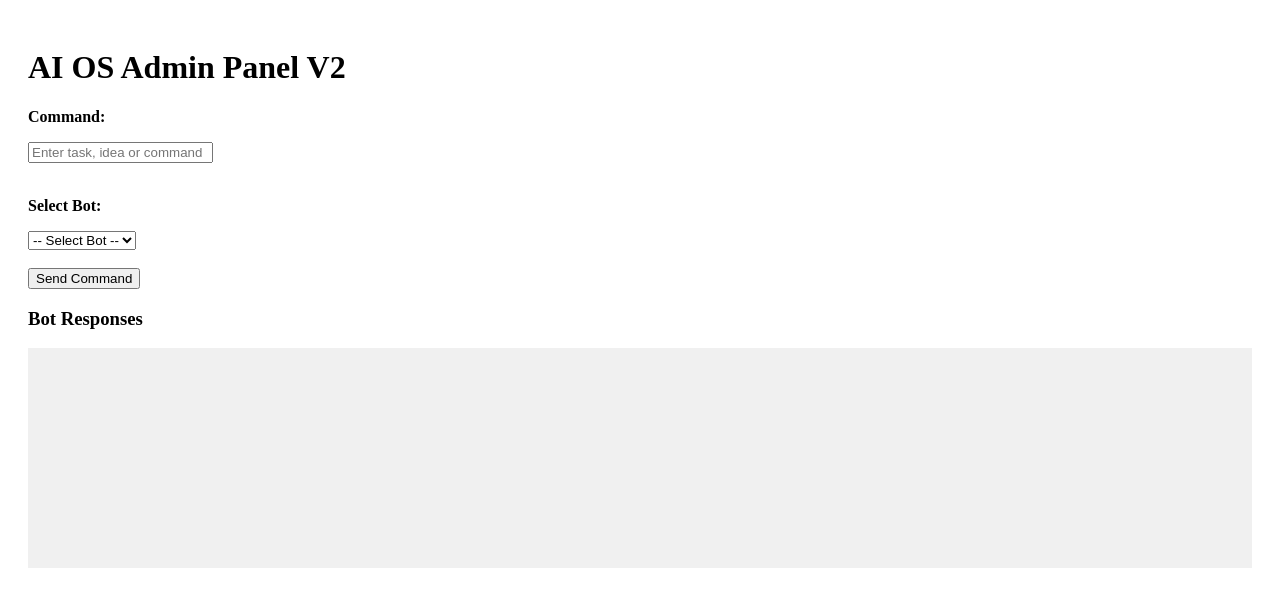
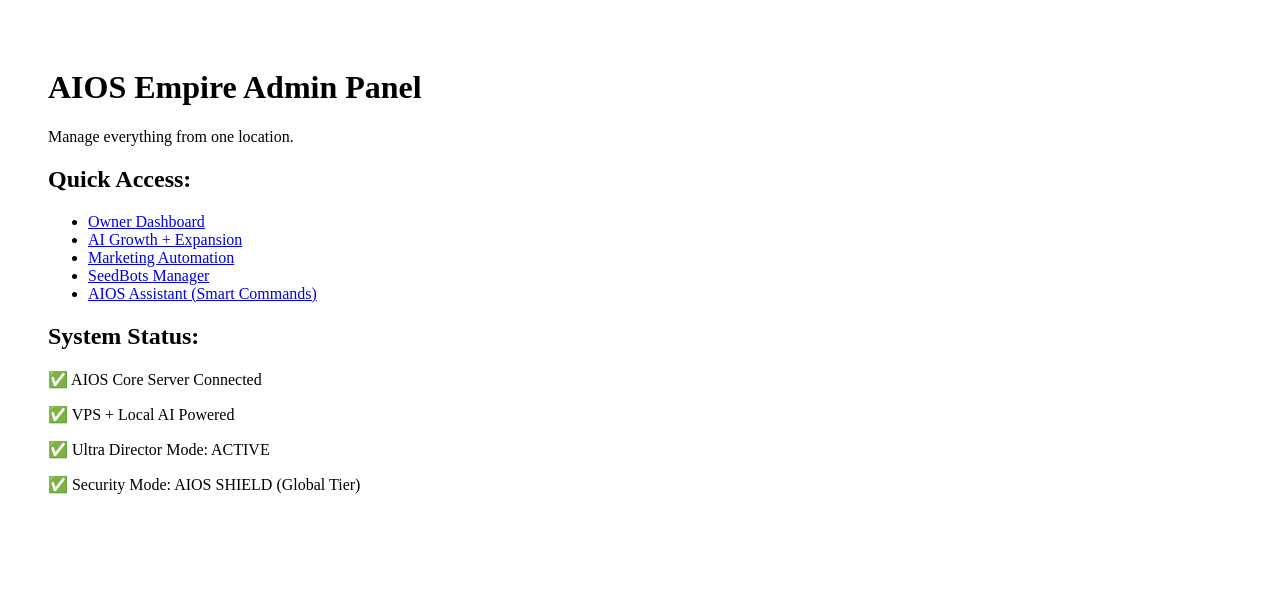
Before and after one commit to GlobalBlockInc/AIOS-frontend, a Next.js app: page /admin in a window 1280 px wide. Shown: the top 606 px of the page. Built offline with nearby package versions, Linux system fonts and the light colour scheme.

Commit message:
Update index.jsx

```diff
--- a/pages/admin/index.jsx
+++ b/pages/admin/index.jsx
@@ -1,70 +1,28 @@
-import { useState } from "react";
+// pages/admin/index.jsx
 
-export default function AdminPanel() {
-  const [command, setCommand] = useState("");
-  const [bot, setBot] = useState("");
-  const [log, setLog] = useState([]);
+import React from "react";
+import Link from "next/link";
 
-  const sendCommand = async () => {
-    if (!bot) {
-      alert("Select a bot first");
-      return;
-    }
+export default function AdminDashboard() {
+  return (
+    <div style={{ padding: "40px" }}>
+      <h1>AIOS Empire Admin Panel</h1>
+      <p>Manage everything from one location.</p>
 
-    const res = await fetch(`/api/ai/command?bot=${bot}`, {
-      method: "POST",
-      headers: { "Content-Type": "application/json" },
-      body: JSON.stringify({
-        command,
-        decision: command,
-        app: command,
-        campaign: command,
-        partner: command,
-        task: command
-      }),
-    });
+      <h2>Quick Access:</h2>
+      <ul>
+        <li><Link href="/admin/owner">Owner Dashboard</Link></li>
+        <li><Link href="/admin/growth">AI Growth + Expansion</Link></li>
+        <li><Link href="/admin/marketing">Marketing Automation</Link></li>
+        <li><Link href="/admin/seedbots">SeedBots Manager</Link></li>
+        <li><Link href="/admin/assistant">AIOS Assistant (Smart Commands)</Link></li>
+      </ul>
 
-    const data = await res.json();
-
-    setLog((prev) => [...prev, `→ ${bot}: ${data.result || data.error}`]);
-    setCommand("");
-  };
-
-  return (
-    <div style={{ padding: "20px" }}>
-      <h1>AI OS Admin Panel V2</h1>
-
-      <p><strong>Command:</strong></p>
-      <input
-        value={command}
-        onChange={(e) => setCommand(e.target.value)}
-        placeholder="Enter task, idea or command"
-      />
-      <br /><br />
-
-      <p><strong>Select Bot:</strong></p>
-      <select value={bot} onChange={(e) => setBot(e.target.value)}>
-        <option value="">-- Select Bot --</option>
-        <option value="manager">ManagerBot</option>
-        <option value="test">TestBot</option>
-        <option value="creator">CreatorBot</option>
-        <option value="selfheal">SelfHealBot</option>
-        <option value="ai-ceo">AI CEOBot</option>
-        <option value="deploy">DeployBot</option>
-        <option value="marketing">MarketingBot</option>
-        <option value="partner">PartnerBot</option>
-        <option value="scheduler">SchedulerBot</option>
-      </select>
-
-      <br /><br />
-      <button onClick={sendCommand}>Send Command</button>
-
-      <h3>Bot Responses</h3>
-      <div style={{ background: "#f0f0f0", padding: "10px", minHeight: "200px" }}>
-        {log.map((l, idx) => (
-          <div key={idx}>{l}</div>
-        ))}
-      </div>
+      <h2>System Status:</h2>
+      <p>✅ AIOS Core Server Connected</p>
+      <p>✅ VPS + Local AI Powered</p>
+      <p>✅ Ultra Director Mode: ACTIVE</p>
+      <p>✅ Security Mode: AIOS SHIELD (Global Tier)</p>
     </div>
   );
 }
```
